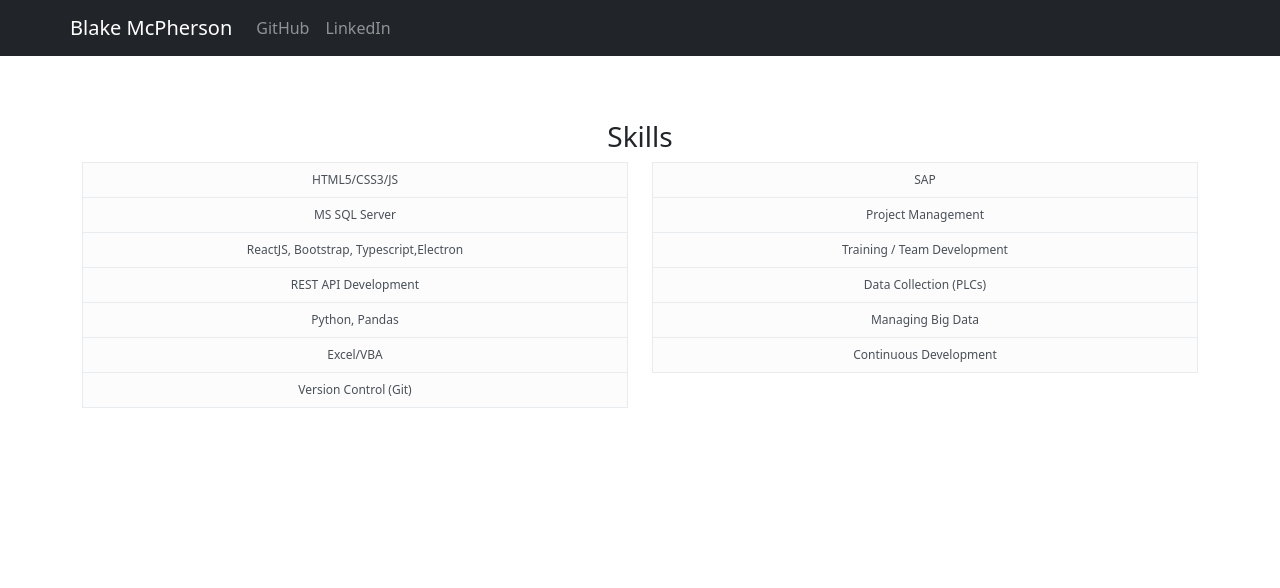
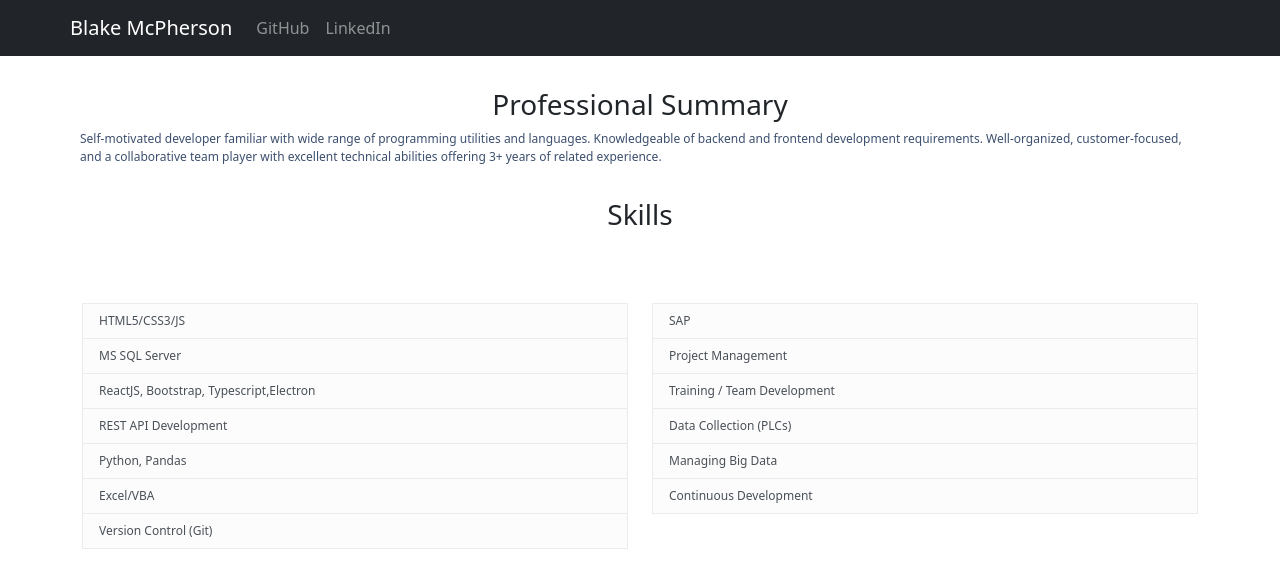
Before and after one commit to Blake14/Resume, a React (Create React App) app in the folder resume-app/: page / in a window 1280 px wide. Shown: the top 588 px of the page. Built offline with nearby package versions, Linux system fonts and the light colour scheme.

Commit message:
professional summary

```diff
--- a/resume-app/src/App.css
+++ b/resume-app/src/App.css
@@ -1,11 +1,18 @@
+.titles {
+  padding-top: 2rem;
+  text-align: center;
+}
+
+
 .skills {
-  text-align: center;
   padding-top: 5%;
   font-size: 12px;
 }
 
-.skill {
-  max-width: 15%;
-  display: flex;
-  justify-content: center;
+.summary {
+  text-align: left;
+  padding-left: 5rem;
+  padding-right: 5rem;
+  color:rgb(60, 79, 110);
+  font-size: 12px;
 }
--- a/resume-app/src/App.js
+++ b/resume-app/src/App.js
@@ -2,11 +2,13 @@ import './App.css';
 import 'bootstrap/dist/css/bootstrap.min.css';
 import Navigation from './components/Navigation';
 import Skills from './components/Skills';
+import Summary from './components/Summary'
 
 function App() {
   return (
     <div>
       <Navigation />
+      <Summary />
       <Skills />
     </div>
   );
--- a/resume-app/src/components/Skills.js
+++ b/resume-app/src/components/Skills.js
@@ -4,9 +4,9 @@ import { Container, ListGroup, Col, Row} from 'react-bootstrap';
 import 'bootstrap/dist/css/bootstrap.css';
 
 const Skills = () => (
+<div>
+<h3 className="titles">Skills</h3>
 <div className="skills">
-<h3>Skills</h3>
-<div>
     <Container>
      <ListGroup variant="flush">
          <Row>
--- /dev/null
+++ b/resume-app/src/components/Summary.js
@@ -0,0 +1,18 @@
+import React from 'react';
+import '../App.css';
+
+const Summary = () => (
+    <div>
+        <h3 className="titles">Professional Summary</h3>
+        <div className="summary">
+        <h7>
+            Self-motivated developer familiar with wide range of programming utilities and
+            languages. Knowledgeable of backend and frontend development requirements.
+            Well-organized, customer-focused, and a collaborative team player with excellent
+            technical abilities offering 3+ years of related experience.
+        </h7>
+        </div>
+    </div>
+);
+
+export default Summary;
```
